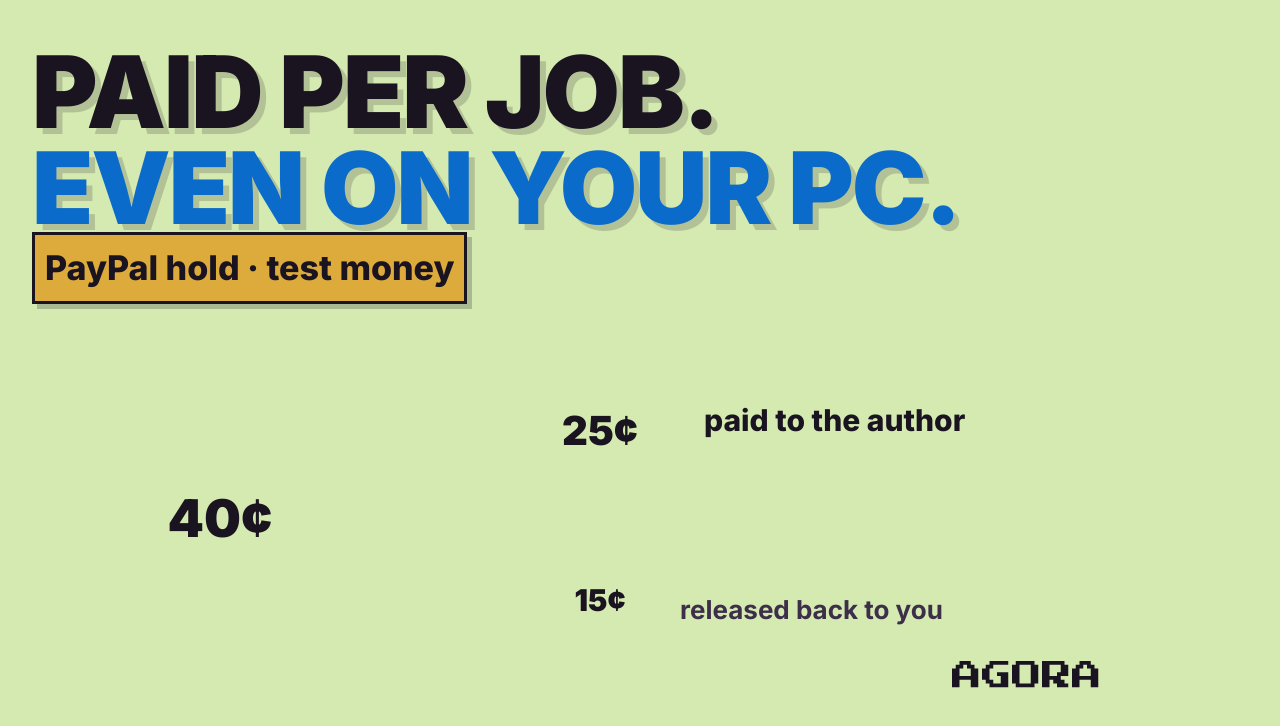
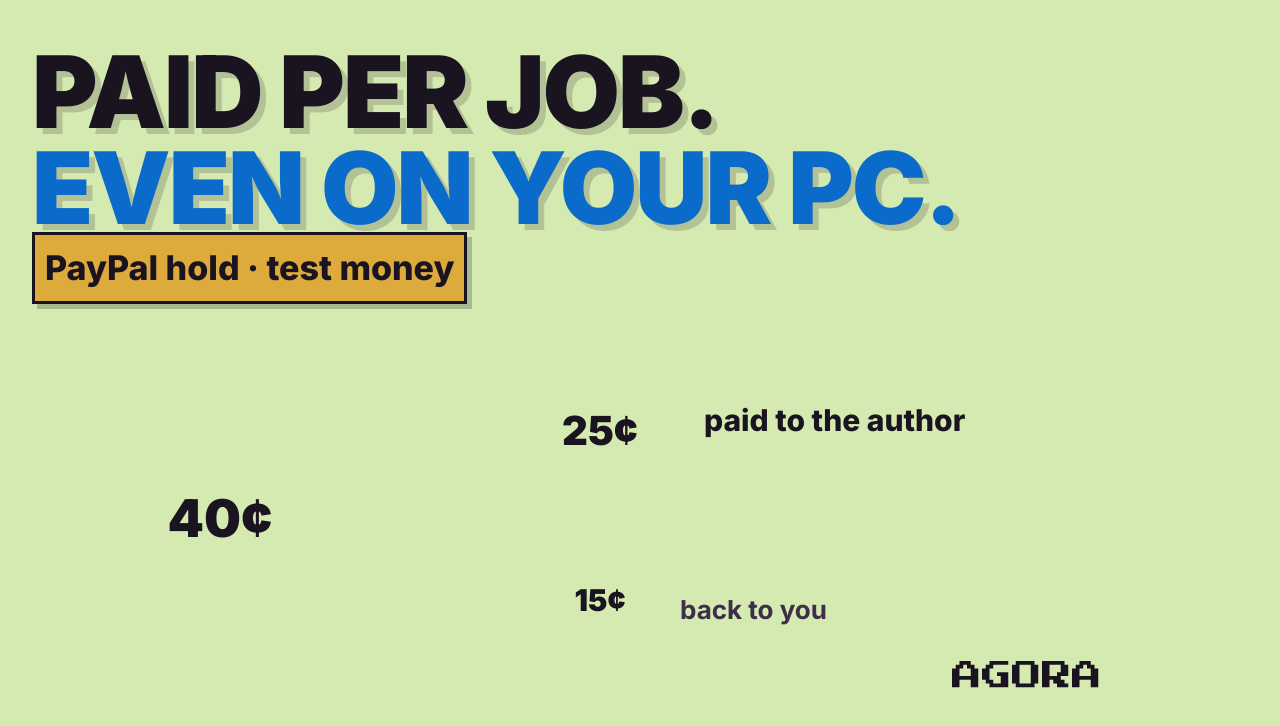
Before and after one commit to hungtruongOwolf/agent-bridge, a website: page tools/video/anim/thumb-paypal.html in a window 1280 px wide. Drawn offline with Linux system fonts and the light colour scheme.

Commit message:
docs: thumbnail label fix

```diff
--- a/tools/video/anim/thumb-paypal.html
+++ b/tools/video/anim/thumb-paypal.html
@@ -26,7 +26,7 @@ const t2 = label(S.text, "EVEN ON YOUR PC.", { x: 8, y: 30, size: 100, weight: 9
 const mid = (txt, cx, cy, size, extra = {}) => { const e = label(S.text, txt, Object.assign({ x: cx - 30, y: cy - 7, size, weight: 900, align: "center", w: 60 }, extra)); return e; };
 mid("40¢", 55, 128, 52); mid("25¢", 150, 108, 40); mid("15¢", 150, 152, 30);
 label(S.text, "paid to the author", { x: 176, y: 100, size: 30, weight: 800, color: K.ink });
-label(S.text, "released back to you", { x: 170, y: 148, size: 26, weight: 700, color: K.ink700 });
+label(S.text, "back to you", { x: 170, y: 148, size: 26, weight: 700, color: K.ink700 });
 label(S.text, "PayPal hold · test money", { x: 8, y: 58, size: 34, weight: 800, bg: K.lemon, pad: 10, border: true, shadow: true });
 label(S.text, "AGORA", { x: 238, y: 164, size: 30, font: "pixel", weight: 400, color: K.ink });
 window.ready = true;
```
Also changed, not shown: docs/video/thumbnails/thumb-paypal.png.
